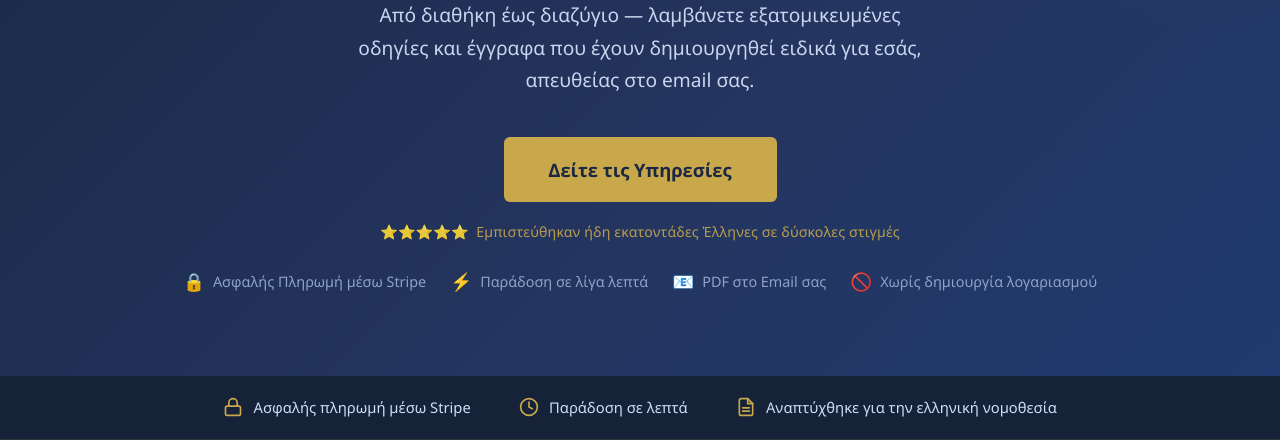
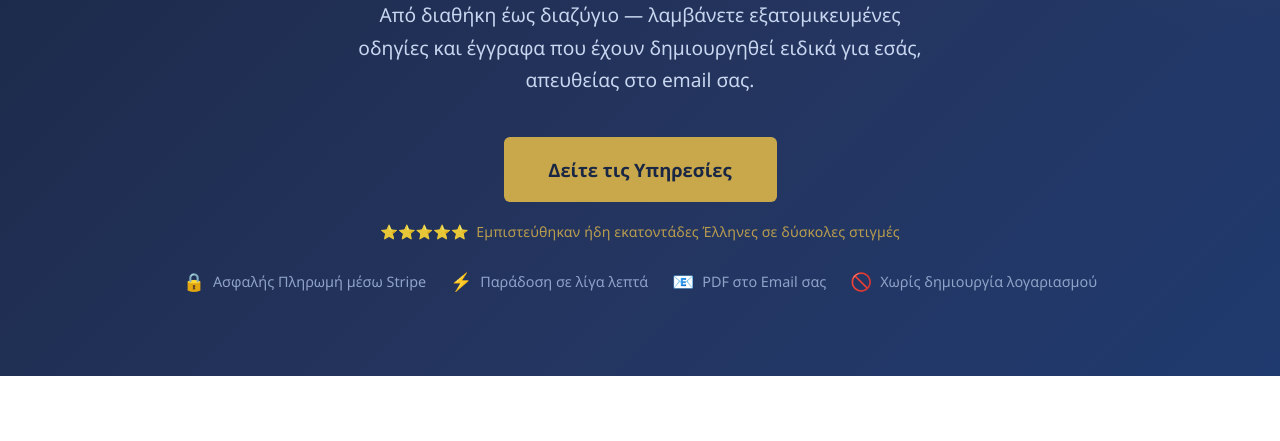
Before and after one commit to bitsos1998/lifesimple, a website: page public/index.html in a window 1280 px wide. Shown: the part 359-800 px from the top of the page. Drawn offline with Linux system fonts and the light colour scheme.

Commit message:
Remove trust-bar section from homepage

```diff
--- a/public/index.html
+++ b/public/index.html
@@ -77,24 +77,6 @@
     </div>
   </div>
 </section>
-
-<!-- ── Trust Bar ─────────────────────────────────────────── -->
-<div class="trust-bar">
-  <div class="trust-bar-items">
-    <div class="trust-bar-item">
-      <svg width="20" height="20" viewBox="0 0 24 24" fill="none" stroke="currentColor" stroke-width="2" stroke-linecap="round" stroke-linejoin="round"><rect x="3" y="11" width="18" height="11" rx="2" ry="2"></rect><path d="M7 11V7a5 5 0 0 1 10 0v4"></path></svg>
-      Ασφαλής πληρωμή μέσω Stripe
-    </div>
-    <div class="trust-bar-item">
-      <svg width="20" height="20" viewBox="0 0 24 24" fill="none" stroke="currentColor" stroke-width="2" stroke-linecap="round" stroke-linejoin="round"><circle cx="12" cy="12" r="10"></circle><polyline points="12 6 12 12 16 14"></polyline></svg>
-      Παράδοση σε λεπτά
-    </div>
-    <div class="trust-bar-item">
-      <svg width="20" height="20" viewBox="0 0 24 24" fill="none" stroke="currentColor" stroke-width="2" stroke-linecap="round" stroke-linejoin="round"><path d="M14 2H6a2 2 0 0 0-2 2v16a2 2 0 0 0 2 2h12a2 2 0 0 0 2-2V8z"></path><polyline points="14 2 14 8 20 8"></polyline><line x1="16" y1="13" x2="8" y2="13"></line><line x1="16" y1="17" x2="8" y2="17"></line></svg>
-      Αναπτύχθηκε για την ελληνική νομοθεσία
-    </div>
-  </div>
-</div>
 
 <!-- ── How It Works (3 steps) ───────────────────────────── -->
 <section class="how-works-section">
```
